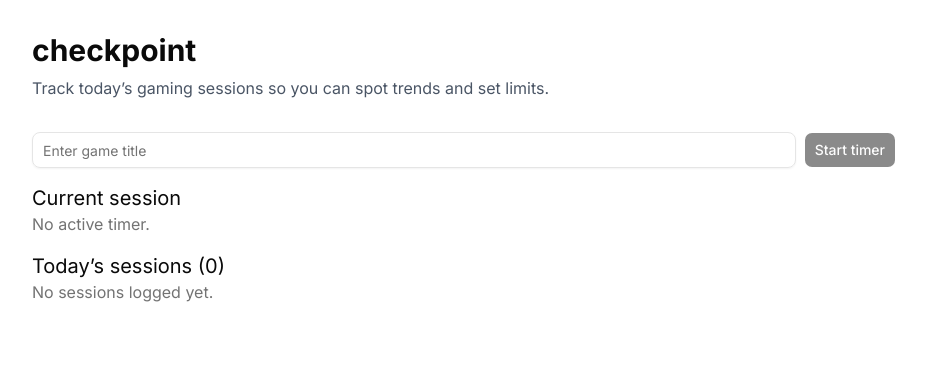
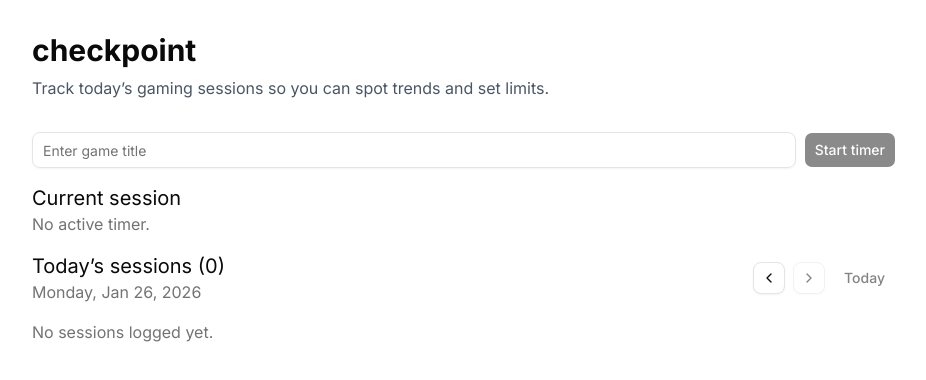
Before and after one commit to paulbgtr/checkpoint, a Next.js app: page /home in a window 1280 px wide. Shown: the top 380 px of the page, without its empty margins (176-1102 px from the left). Built offline with nearby package versions, Linux system fonts and the light colour scheme.

Commit message:
implement moving between days in day session view

```diff
--- a/components/home/day-session.tsx
+++ b/components/home/day-session.tsx
@@ -1,7 +1,11 @@
-import { useMemo } from "react";
+"use client";
+
+import { useEffect, useMemo, useState } from "react";
 
 import { Card, CardHeader, CardFooter, CardTitle } from "../ui/card";
+import { Button } from "../ui/button";
 import { formatDuration } from "@/lib/utils/format-duration";
+import { ChevronLeftIcon, ChevronRightIcon } from "lucide-react";
 
 type Props = {
   sessions: {
@@ -12,30 +16,108 @@ type Props = {
   }[];
 };
 
-const isSameDay = (a: Date, b: Date) => {
-  return (
-    a.getFullYear() === b.getFullYear() &&
-    a.getMonth() === b.getMonth() &&
-    a.getDate() === b.getDate()
-  );
-};
+const getDayKey = (date: Date) =>
+  new Date(date.getFullYear(), date.getMonth(), date.getDate()).getTime();
+
+const formatDayLabel = (date: Date) =>
+  new Intl.DateTimeFormat(undefined, {
+    weekday: "long",
+    month: "short",
+    day: "numeric",
+    year: "numeric",
+  }).format(date);
 
 export const DaySession = ({ sessions }: Props) => {
-  const todaysSessions = useMemo(() => {
-    const today = new Date();
-    return sessions.filter((session) =>
-      isSameDay(new Date(session.start), today),
+  const [todayKey, setTodayKey] = useState(() => getDayKey(new Date()));
+  const [selectedDayKey, setSelectedDayKey] = useState(() =>
+    getDayKey(new Date()),
+  );
+
+  useEffect(() => {
+    const interval = window.setInterval(() => {
+      const nextTodayKey = getDayKey(new Date());
+      setTodayKey((current) => {
+        if (current === nextTodayKey) {
+          return current;
+        }
+        setSelectedDayKey((selected) =>
+          selected === current ? nextTodayKey : selected,
+        );
+        return nextTodayKey;
+      });
+    }, 60_000);
+
+    return () => window.clearInterval(interval);
+  }, []);
+
+  const selectedDate = useMemo(
+    () => new Date(selectedDayKey),
+    [selectedDayKey],
+  );
+  const isTodaySelected = selectedDayKey === todayKey;
+
+  const daySessions = useMemo(() => {
+    return sessions.filter(
+      (session) => getDayKey(new Date(session.start)) === selectedDayKey,
     );
-  }, [sessions]);
+  }, [sessions, selectedDayKey]);
+
+  const shiftDay = (delta: number) => {
+    setSelectedDayKey((current) => {
+      const next = new Date(current);
+      next.setDate(next.getDate() + delta);
+      return getDayKey(next);
+    });
+  };
 
   return (
     <section>
-      <h2 className="text-xl">Today’s sessions ({todaysSessions.length})</h2>
-      {todaysSessions.length === 0 ? (
-        <p className="text-muted-foreground">No sessions logged yet.</p>
+      <div className="flex flex-wrap items-center justify-between gap-3">
+        <div>
+          <h2 className="text-xl">
+            {isTodaySelected ? "Today’s sessions" : "Sessions"} (
+            {daySessions.length})
+          </h2>
+          <p className="text-muted-foreground">{formatDayLabel(selectedDate)}</p>
+        </div>
+
+        <div className="flex items-center gap-2">
+          <Button
+            type="button"
+            variant="outline"
+            size="icon-sm"
+            onClick={() => shiftDay(-1)}
+            aria-label="Previous day"
+          >
+            <ChevronLeftIcon />
+          </Button>
+          <Button
+            type="button"
+            variant="outline"
+            size="icon-sm"
+            onClick={() => shiftDay(1)}
+            aria-label="Next day"
+            disabled={isTodaySelected}
+          >
+            <ChevronRightIcon />
+          </Button>
+          <Button
+            type="button"
+            variant="ghost"
+            size="sm"
+            onClick={() => setSelectedDayKey(todayKey)}
+            disabled={isTodaySelected}
+          >
+            Today
+          </Button>
+        </div>
+      </div>
+
+      {daySessions.length === 0 ? (
+        <p className="text-muted-foreground mt-4">No sessions logged yet.</p>
       ) : (
         <div className="mt-4 flex flex-col gap-4">
-          {todaysSessions.map((session) => (
+          {daySessions.map((session) => (
             <Card key={session.id}>
               <CardHeader>
                 <CardTitle>{session.game}</CardTitle>
```
